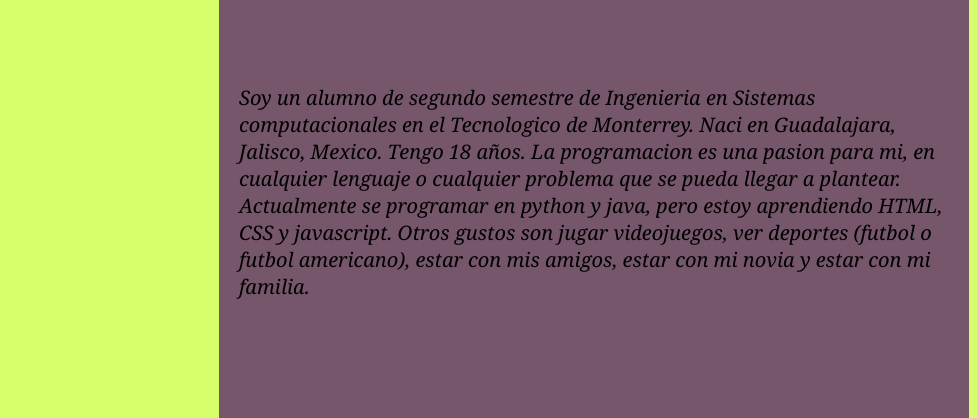
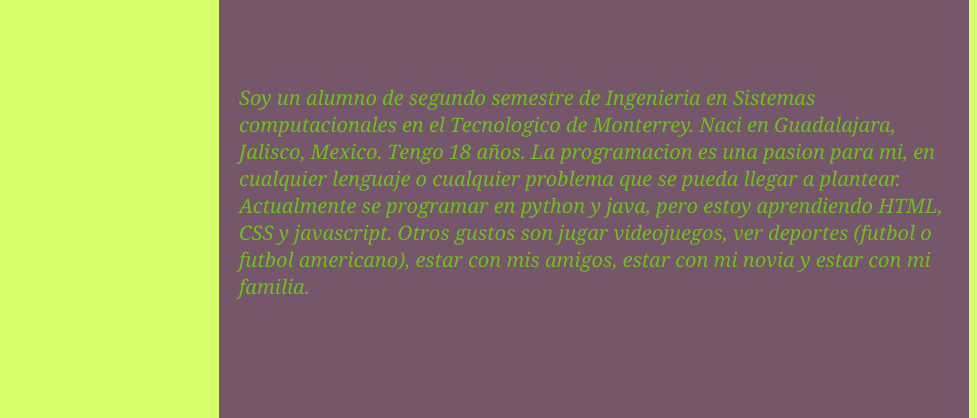
Before and after one commit to Javier2405/Pagina-Web-Personal, a plain HTML site: page index.html in a window 1280 px wide. Shown: the part 1291-1709 px from the top of the page, without its empty margins (303-1280 px from the left). Drawn offline with Linux system fonts and the light colour scheme.

Commit message:
Update style.css

```diff
--- a/style.css
+++ b/style.css
@@ -20,6 +20,7 @@ p {
     margin-right: 20px;
     font-family: georgia;
     font-size: 20px;
+    color: #70BE1C;
     font-style: oblique;
 }
 
```
